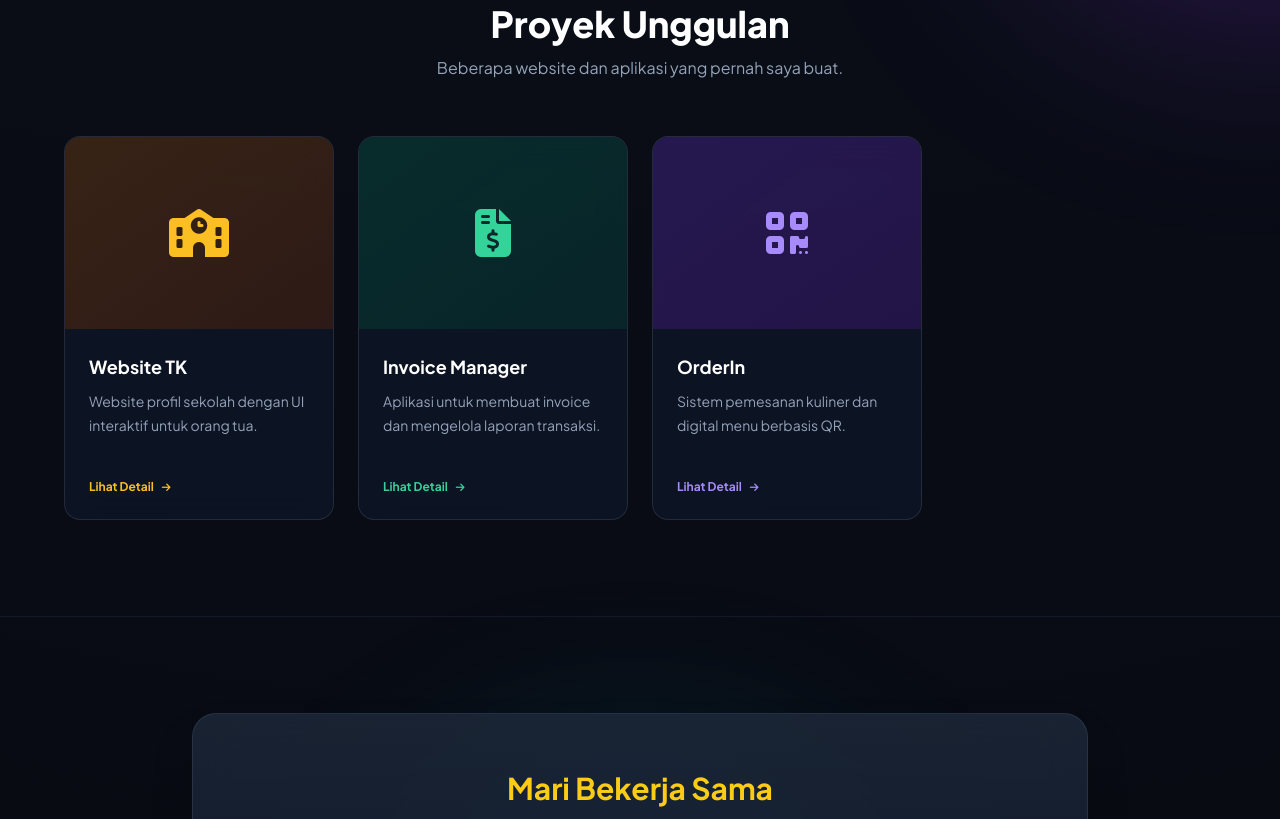
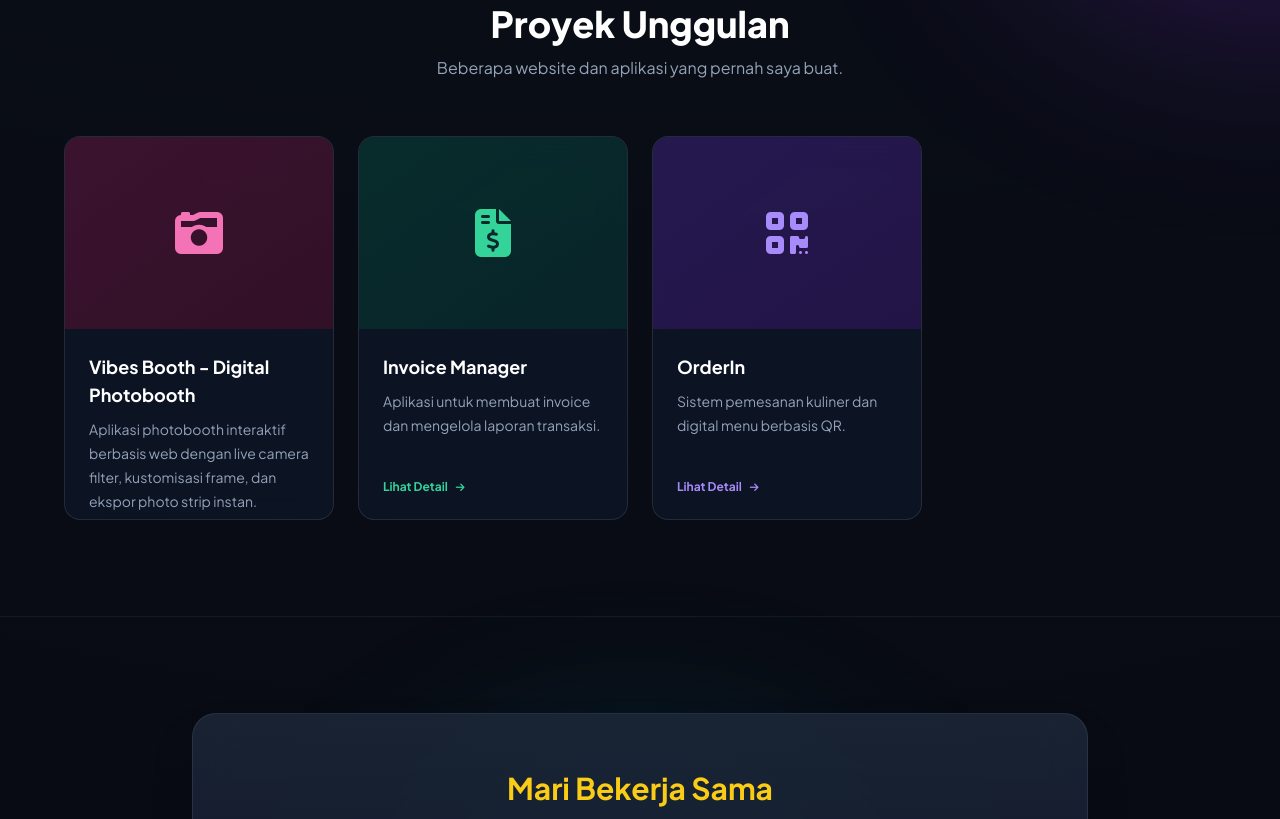
Before and after one commit to ReihanJaya/portoreihanjaya, a plain HTML site: page index.html in a window 1280 px wide. Shown: the part 1840-2659 px from the top of the page. Drawn offline with nearby package versions, Linux system fonts and the light colour scheme; animation ran at ten frames a second.

Commit message:
Tambah project photobooth ke portofolio

```diff
--- a/index.html
+++ b/index.html
@@ -151,7 +151,6 @@
     </section>
 
     <!-- Tentang Saya -->
-    <!-- Tentang Saya -->
     <section id="tentang" class="py-24 px-6 md:px-20 relative z-10">
         <div class="max-w-5xl mx-auto">
             <h2 class="text-3xl font-bold mb-12 text-blue-400 border-l-4 border-blue-500 pl-4" data-aos="fade-right">
@@ -241,26 +240,25 @@
                 </a> -->
 
                 <!-- Project 2 -->
-                <a href="https://harapan-bangsa-nfyz.vercel.app/" target="_blank" rel="noopener noreferrer"
+              <a href="https://potobooth-seven.vercel.app" target="_blank" rel="noopener noreferrer"
    class="tilt-card glass-card rounded-2xl overflow-hidden block group h-full"
    data-aos="fade-up" data-aos-delay="200">
-                    <div class="h-48 bg-amber-950/40 flex items-center justify-center relative overflow-hidden">
-                        <div class="absolute inset-0 bg-gradient-to-br from-amber-500/10 to-orange-500/5"></div>
-                        <i class="fas fa-school text-5xl text-amber-400 relative z-10 group-hover:scale-110 transition-transform duration-500"></i>
+    <div class="h-48 bg-pink-950/40 flex items-center justify-center relative overflow-hidden">
+        <div class="absolute inset-0 bg-gradient-to-br from-pink-500/10 to-rose-500/5"></div>
+        <i class="fas fa-camera-retro text-5xl text-pink-400 relative z-10 group-hover:scale-110 transition-transform duration-500"></i>
     </div>
     <div class="p-6 flex flex-col h-[190px]">
-                        <h3 class="font-bold text-lg text-white mb-2 group-hover:text-amber-400 transition-colors">
-                            Website TK
+        <h3 class="font-bold text-lg text-white mb-2 group-hover:text-pink-400 transition-colors">
+            Vibes Booth - Digital Photobooth
         </h3>
         <p class="text-sm leading-6 text-slate-400 mb-5">
-                            Website profil sekolah dengan UI interaktif untuk orang tua.
+            Aplikasi photobooth interaktif berbasis web dengan live camera filter, kustomisasi frame, dan ekspor photo strip instan.
         </p>
-                        <span class="mt-auto text-amber-400 text-xs font-bold flex items-center gap-2">
+        <span class="mt-auto text-pink-400 text-xs font-bold flex items-center gap-2">
             Lihat Detail <i class="fas fa-arrow-right text-[10px] group-hover:translate-x-2 transition-transform"></i>
         </span>
     </div>
 </a>
-
                 <!-- Project 3 -->
                 <a href="https://invoice-tyxq.vercel.app/" target="_blank" rel="noopener noreferrer"
                    class="tilt-card glass-card rounded-2xl overflow-hidden block group h-full"
```
Lines whose indentation alone changed are shown as unchanged.
